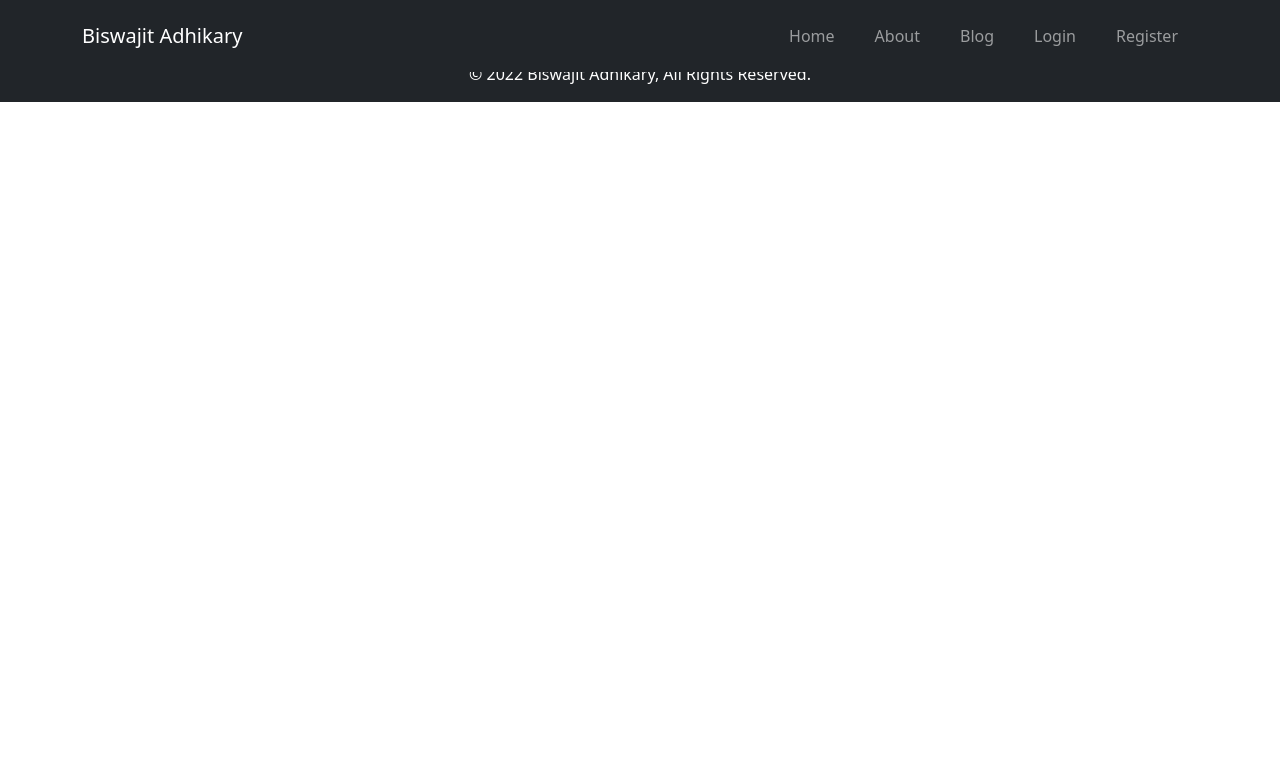
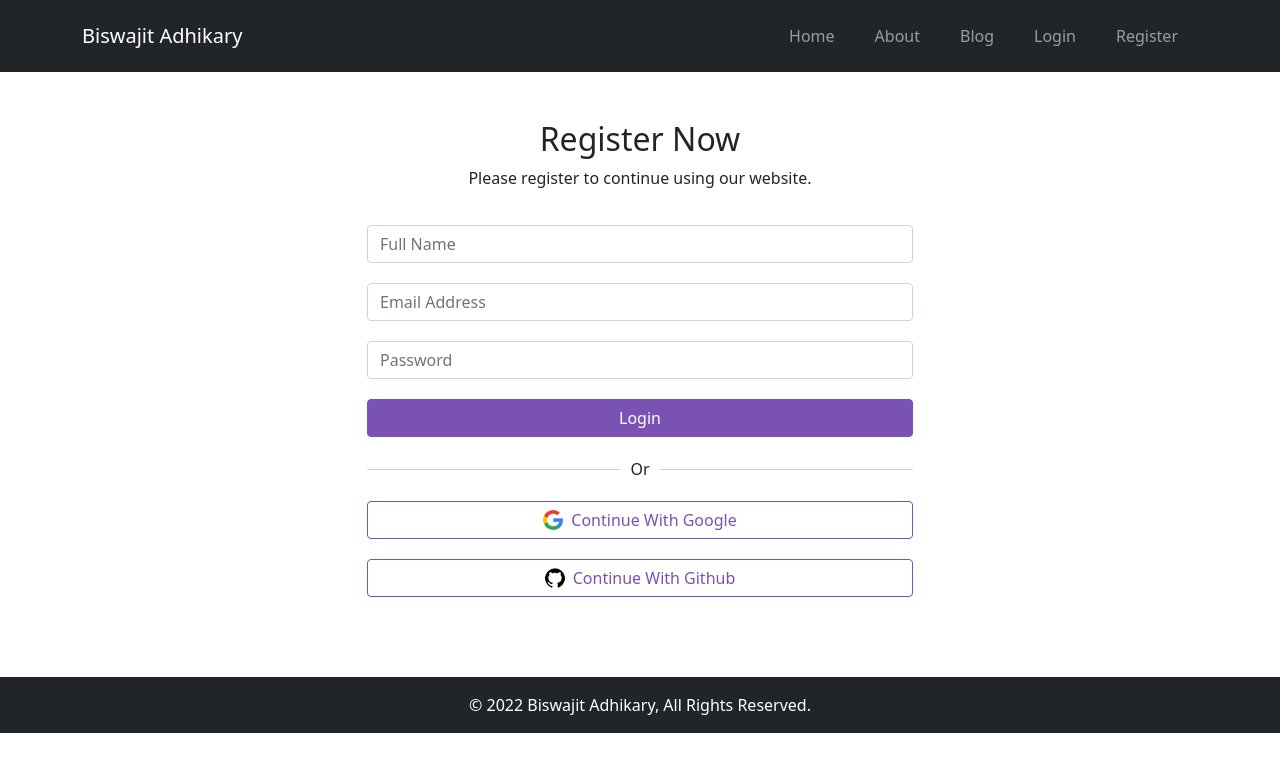
Before and after one commit to biswajit-adhikary/Sports-Photographer, a React (Create React App) app: page /register in a window 1280 px wide. Shown: the top 772 px of the page. Built offline with nearby package versions, Linux system fonts and the light colour scheme.

Commit message:
Login design done

```diff
--- a/src/App.css
+++ b/src/App.css
@@ -8,9 +8,19 @@
     background-color: #7952b3;
     border: 1px solid #7952b3;
     color: #fff;
+    min-width: 150px;
 }
 
 .btn-theme:hover {
     background-color: transparent;
     color: #7952b3;
 }
+
+.section-heading {
+    text-align: center;
+    margin-bottom: 35px;
+}
+
+.section-heading h3 {
+    font-size: 32px;
+}
--- a/src/App.js
+++ b/src/App.js
@@ -10,6 +10,7 @@ import Footer from './Pages/Shared/Footer/Footer';
 import Header from './Pages/Shared/Header/Header';
 import NotFound from './Pages/Shared/NotFound/NotFound';
 import Checkout from './Pages/Checkout/Checkout';
+import ForgotPassword from './Pages/Login/ForgotPassword/ForgotPassword';
 
 function App() {
   return (
@@ -22,6 +23,7 @@ function App() {
         <Route path="/blog" element={<Blog></Blog>} />
         <Route path="/login" element={<Login></Login>} />
         <Route path="/register" element={<Register></Register>} />
+        <Route path="/forgotpassword" element={<ForgotPassword></ForgotPassword>} />
         <Route path="*" element={<NotFound></NotFound>} />
       </Routes>
       <Footer></Footer>
--- a/src/Pages/Checkout/Checkout.js
+++ b/src/Pages/Checkout/Checkout.js
@@ -15,7 +15,7 @@ const Checkout = () => {
                         <h3>Book My Service: {serviceId}</h3>
                     </div>
                     <Row>
-                        <Col lg={{ span: 8, offset: 2 }}>
+                        <Col lg={{ span: 6, offset: 3 }}>
                             <Form>
                                 <Form.Control type="text" placeholder="Full Name" />
                                 <Form.Control type="email" placeholder="Email Address" />
--- a/src/Pages/Home/Services/Services.css
+++ b/src/Pages/Home/Services/Services.css
@@ -2,9 +2,3 @@
     padding-top: 60px;
     padding-bottom: 30px;
 }
-
-.section-heading h3 {
-    text-align: center;
-    font-size: 32px;
-    margin-bottom: 35px;
-}
--- /dev/null
+++ b/src/Pages/Login/ForgotPassword/ForgotPassword.js
@@ -0,0 +1,27 @@
+import React from 'react';
+import { Button, Col, Container, Form, Row } from 'react-bootstrap';
+
+const ForgotPassword = () => {
+    return (
+        <div className='form-area'>
+            <Container>
+                <div className="section-heading">
+                    <h3>Forgot Password</h3>
+                    <p>Please put email address and click submit.</p>
+                </div>
+                <Row>
+                    <Col lg={{ span: 6, offset: 3 }}>
+                        <Form>
+                            <Form.Control type="email" placeholder="Email Address" />
+                            <Button className='btn btn-theme' type="submit">
+                                Submit
+                            </Button>
+                        </Form>
+                    </Col>
+                </Row>
+            </Container>
+        </div>
+    );
+};
+
+export default ForgotPassword;
--- a/src/Pages/Login/Login/Login.css
+++ b/src/Pages/Login/Login/Login.css
@@ -0,0 +1,46 @@
+.form-area {
+    padding-top: 120px;
+    padding-bottom: 60px;
+    text-align: center;
+}
+
+.form-area input {
+    margin-bottom: 20px;
+}
+
+.form-area button {
+    width: 100%;
+}
+
+.form-area a {
+    text-decoration: none;
+}
+
+.extra {
+    display: flex;
+    align-items: center;
+    margin: 20px 0;
+}
+
+.extra div {
+    height: 1px;
+    width: 50%;
+    background: #ccc;
+}
+
+.extra span {
+    padding: 0 10px;
+}
+
+.login-buttons button {
+    background: transparent;
+    color: #7952b3;
+    margin-bottom: 20px;
+    display: flex;
+    align-items: center;
+    justify-content: center;
+}
+
+.login-buttons button img {
+    margin-right: 8px;
+}
--- a/src/Pages/Login/Login/Login.js
+++ b/src/Pages/Login/Login/Login.js
@@ -1,9 +1,44 @@
 import React from 'react';
+import { Button, Col, Container, Form, Row } from 'react-bootstrap';
+import { Link } from 'react-router-dom';
+import google from '../../../images/google.png';
+import github from '../../../images/git.png';
+import './Login.css';
 
 const Login = () => {
     return (
-        <div>
-            <h2>This is login</h2>
+        <div className='form-area'>
+            <Container>
+                <div className="section-heading">
+                    <h3>Log In Now</h3>
+                    <p>Please login to continue using our website.</p>
+                </div>
+                <Row>
+                    <Col lg={{ span: 6, offset: 3 }}>
+                        <Form>
+                            <Form.Control type="email" placeholder="Email Address" />
+                            <Form.Control type="password" placeholder="Password" />
+                            <p><Link to="/forgotpassword">Forgot Password?</Link></p>
+                            <Button className='btn btn-theme' type="submit">
+                                Login
+                            </Button>
+                        </Form>
+                        <div className="extra">
+                            <div></div>
+                            <span>Or</span>
+                            <div></div>
+                        </div>
+                        <div className="login-buttons">
+                            <Button className='btn btn-theme' type="submit">
+                                <img src={google} alt="" /> Continue With Google
+                            </Button>
+                            <Button className='btn btn-theme' type="submit">
+                                <img src={github} alt="" /> Continue With Github
+                            </Button>
+                        </div>
+                    </Col>
+                </Row>
+            </Container>
         </div>
     );
 };
--- a/src/Pages/Login/Register/Register.js
+++ b/src/Pages/Login/Register/Register.js
@@ -1,9 +1,42 @@
 import React from 'react';
+import { Button, Col, Container, Form, Row } from 'react-bootstrap';
+import google from '../../../images/google.png';
+import github from '../../../images/git.png';
 
 const Register = () => {
     return (
-        <div>
-            <h2>This is register</h2>
+        <div className='form-area'>
+            <Container>
+                <div className="section-heading">
+                    <h3>Register Now</h3>
+                    <p>Please register to continue using our website.</p>
+                </div>
+                <Row>
+                    <Col lg={{ span: 6, offset: 3 }}>
+                        <Form>
+                            <Form.Control type="text" placeholder="Full Name" />
+                            <Form.Control type="email" placeholder="Email Address" />
+                            <Form.Control type="password" placeholder="Password" />
+                            <Button className='btn btn-theme' type="submit">
+                                Login
+                            </Button>
+                        </Form>
+                        <div className="extra">
+                            <div></div>
+                            <span>Or</span>
+                            <div></div>
+                        </div>
+                        <div className="login-buttons">
+                            <Button className='btn btn-theme' type="submit">
+                                <img src={google} alt="" /> Continue With Google
+                            </Button>
+                            <Button className='btn btn-theme' type="submit">
+                                <img src={github} alt="" /> Continue With Github
+                            </Button>
+                        </div>
+                    </Col>
+                </Row>
+            </Container>
         </div>
     );
 };
```
Also changed, not shown: src/images/git.png (added), src/images/google.png (added).
